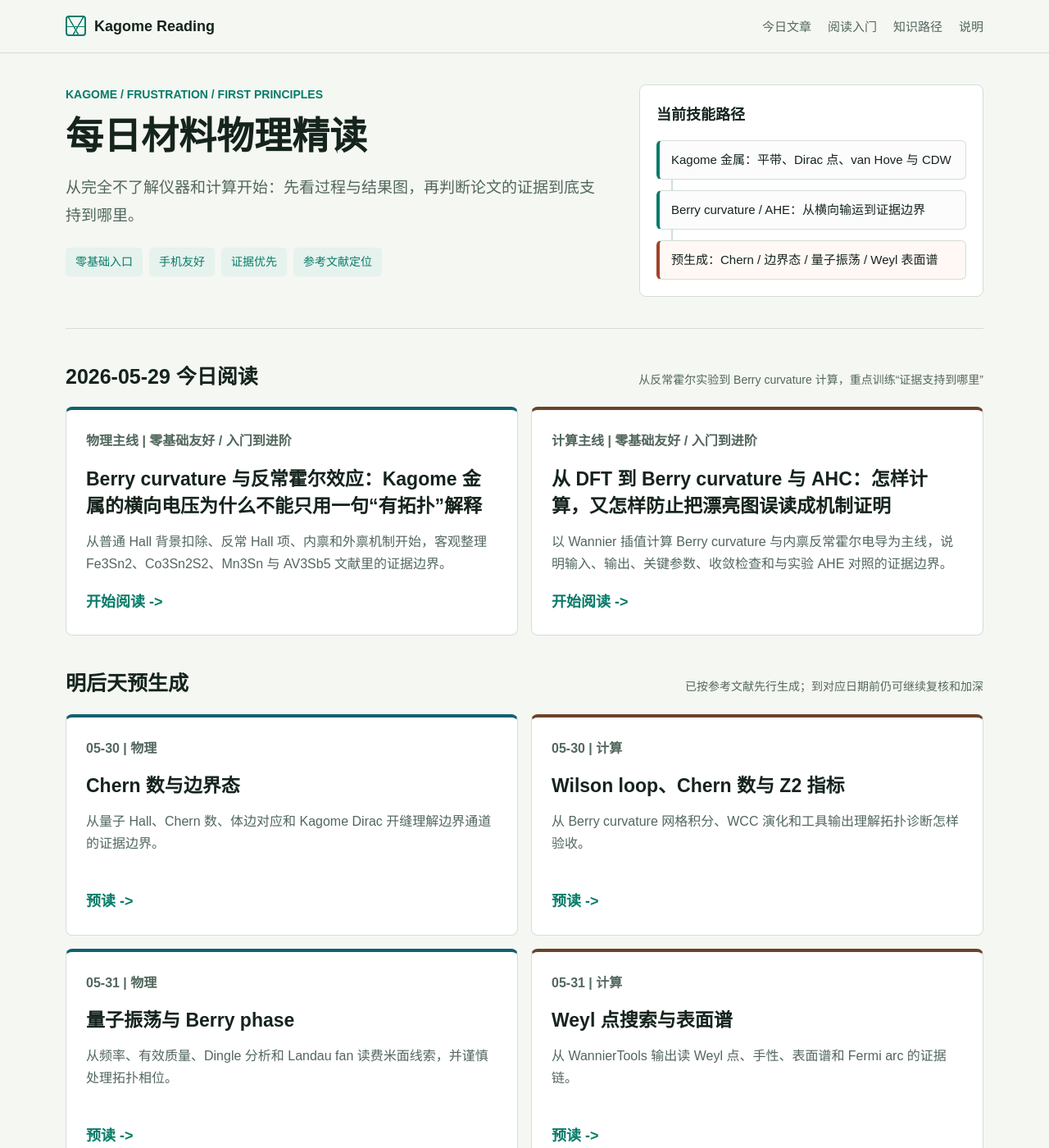
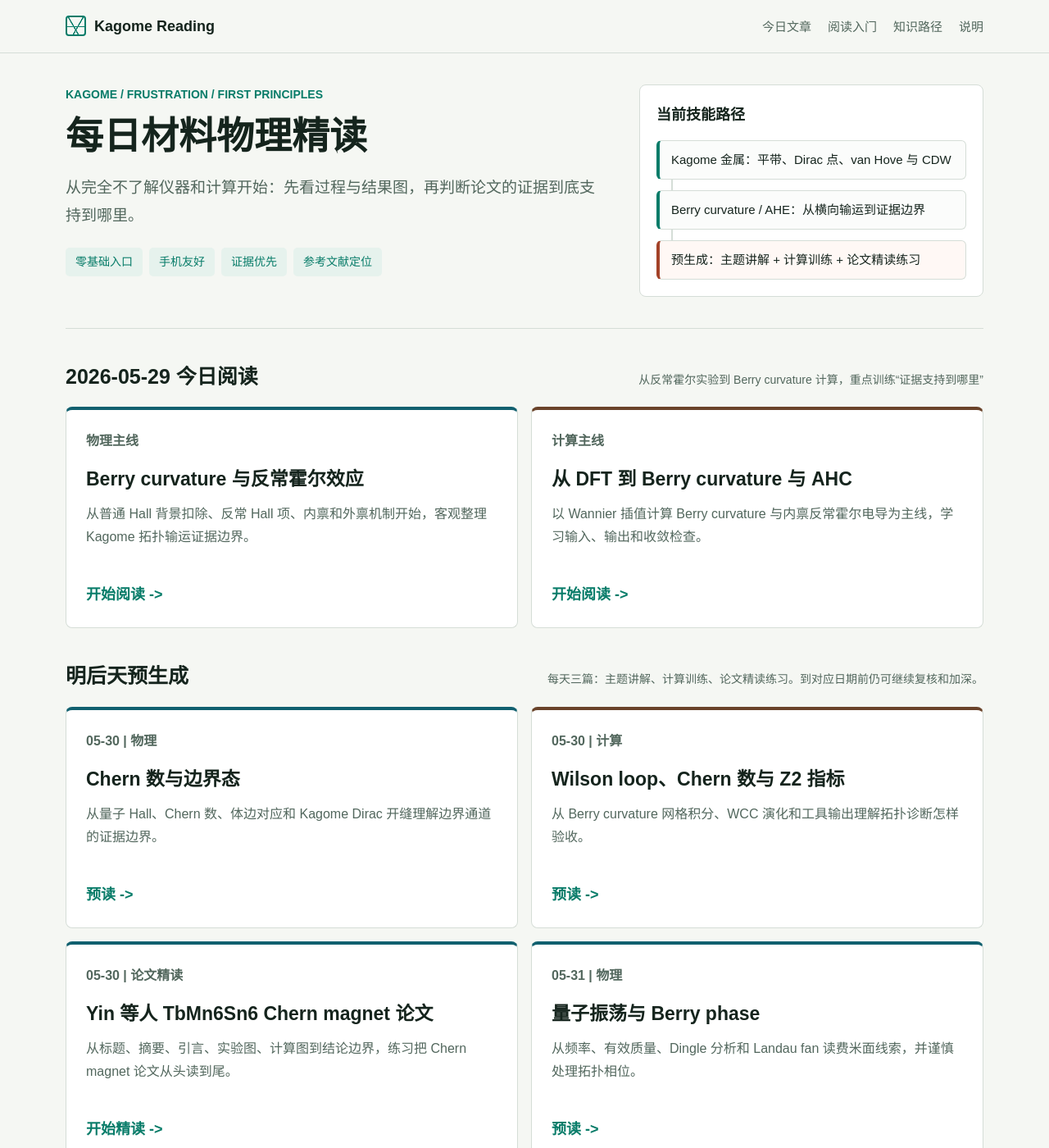
Before and after one commit to 7235212746-jpg/READING, a Jekyll site: the page built from index.html, in a window 1280 px wide and 1400 px high. Shown: the whole window at 82% size. Built offline with Jekyll 4.4.1, drawn with Linux system fonts in a browser that asks for light colours; some of the changed text lies outside the part shown.

Commit message:
Add paper-reading practice links to prerelease homepage

```diff
--- a/index.html
+++ b/index.html
@@ -7,51 +7,36 @@ title: 公开阅读站
     <p class="eyebrow">Kagome / Frustration / First Principles</p>
     <h1>每日材料物理精读</h1>
     <p class="lead">从完全不了解仪器和计算开始：先看过程与结果图，再判断论文的证据到底支持到哪里。</p>
-    <div class="chips" aria-label="学习标签">
-      <span class="chip">零基础入口</span><span class="chip">手机友好</span><span class="chip">证据优先</span><span class="chip">参考文献定位</span>
-    </div>
+    <div class="chips" aria-label="学习标签"><span class="chip">零基础入口</span><span class="chip">手机友好</span><span class="chip">证据优先</span><span class="chip">参考文献定位</span></div>
   </div>
   <aside class="skill-map" id="path" aria-label="当前知识路径">
     <h2>当前技能路径</h2>
     <div class="node">Kagome 金属：平带、Dirac 点、van Hove 与 CDW</div><div class="connector" aria-hidden="true"></div>
     <div class="node">Berry curvature / AHE：从横向输运到证据边界</div><div class="connector" aria-hidden="true"></div>
-    <div class="node node-now">预生成：Chern / 边界态 / 量子振荡 / Weyl 表面谱</div>
+    <div class="node node-now">预生成：主题讲解 + 计算训练 + 论文精读练习</div>
   </aside>
 </section>
 <section aria-labelledby="latest-title">
   <div class="section-head"><h2 id="latest-title">2026-05-29 今日阅读</h2><p>从反常霍尔实验到 Berry curvature 计算，重点训练“证据支持到哪里”</p></div>
   <div class="article-list">
-    <article class="reading-card physics">
-      <p class="card-label">物理主线 | 零基础友好 / 入门到进阶</p>
-      <h3>Berry curvature 与反常霍尔效应：Kagome 金属的横向电压为什么不能只用一句“有拓扑”解释</h3>
-      <p>从普通 Hall 背景扣除、反常 Hall 项、内禀和外禀机制开始，客观整理 Fe3Sn2、Co3Sn2S2、Mn3Sn 与 AV3Sb5 文献里的证据边界。</p>
-      <a class="read-link" href="{{ '/physics/2026-05-29-berry-curvature-anomalous-hall/' | relative_url }}">开始阅读 -></a>
-    </article>
-    <article class="reading-card compute">
-      <p class="card-label">计算主线 | 零基础友好 / 入门到进阶</p>
-      <h3>从 DFT 到 Berry curvature 与 AHC：怎样计算，又怎样防止把漂亮图误读成机制证明</h3>
-      <p>以 Wannier 插值计算 Berry curvature 与内禀反常霍尔电导为主线，说明输入、输出、关键参数、收敛检查和与实验 AHE 对照的证据边界。</p>
-      <a class="read-link" href="{{ '/calculation/2026-05-29-berry-curvature-ahc-wannier/' | relative_url }}">开始阅读 -></a>
-    </article>
+    <article class="reading-card physics"><p class="card-label">物理主线</p><h3>Berry curvature 与反常霍尔效应</h3><p>从普通 Hall 背景扣除、反常 Hall 项、内禀和外禀机制开始，客观整理 Kagome 拓扑输运证据边界。</p><a class="read-link" href="{{ '/physics/2026-05-29-berry-curvature-anomalous-hall/' | relative_url }}">开始阅读 -></a></article>
+    <article class="reading-card compute"><p class="card-label">计算主线</p><h3>从 DFT 到 Berry curvature 与 AHC</h3><p>以 Wannier 插值计算 Berry curvature 与内禀反常霍尔电导为主线，学习输入、输出和收敛检查。</p><a class="read-link" href="{{ '/calculation/2026-05-29-berry-curvature-ahc-wannier/' | relative_url }}">开始阅读 -></a></article>
   </div>
 </section>
 <section aria-labelledby="prerelease-title">
-  <div class="section-head"><h2 id="prerelease-title">明后天预生成</h2><p>已按参考文献先行生成；到对应日期前仍可继续复核和加深</p></div>
+  <div class="section-head"><h2 id="prerelease-title">明后天预生成</h2><p>每天三篇：主题讲解、计算训练、论文精读练习。到对应日期前仍可继续复核和加深。</p></div>
   <div class="article-list">
     <article class="reading-card physics"><p class="card-label">05-30 | 物理</p><h3>Chern 数与边界态</h3><p>从量子 Hall、Chern 数、体边对应和 Kagome Dirac 开缝理解边界通道的证据边界。</p><a class="read-link" href="{{ '/physics/2026-05-30-chern-edge-states-kagome/' | relative_url }}">预读 -></a></article>
     <article class="reading-card compute"><p class="card-label">05-30 | 计算</p><h3>Wilson loop、Chern 数与 Z2 指标</h3><p>从 Berry curvature 网格积分、WCC 演化和工具输出理解拓扑诊断怎样验收。</p><a class="read-link" href="{{ '/calculation/2026-05-30-wilson-loop-chern-z2/' | relative_url }}">预读 -></a></article>
+    <article class="reading-card physics"><p class="card-label">05-30 | 论文精读</p><h3>Yin 等人 TbMn6Sn6 Chern magnet 论文</h3><p>从标题、摘要、引言、实验图、计算图到结论边界，练习把 Chern magnet 论文从头读到尾。</p><a class="read-link" href="{{ '/paper-reading/2026-05-30-yin-tbmn6sn6-cern-magnet/' | relative_url }}">开始精读 -></a></article>
     <article class="reading-card physics"><p class="card-label">05-31 | 物理</p><h3>量子振荡与 Berry phase</h3><p>从频率、有效质量、Dingle 分析和 Landau fan 读费米面线索，并谨慎处理拓扑相位。</p><a class="read-link" href="{{ '/physics/2026-05-31-quantum-oscillations-berry-phase/' | relative_url }}">预读 -></a></article>
     <article class="reading-card compute"><p class="card-label">05-31 | 计算</p><h3>Weyl 点搜索与表面谱</h3><p>从 WannierTools 输出读 Weyl 点、手性、表面谱和 Fermi arc 的证据链。</p><a class="read-link" href="{{ '/calculation/2026-05-31-weyl-points-surface-spectra/' | relative_url }}">预读 -></a></article>
+    <article class="reading-card physics"><p class="card-label">05-31 | 论文精读</p><h3>Ye 等人 Fe3Sn2 massive Dirac fermions 论文</h3><p>从标题、摘要、ARPES、量子振荡、理论模型和结论边界，练习读懂 Kagome 金属论文。</p><a class="read-link" href="{{ '/paper-reading/2026-05-31-ye-fe3sn2-dirac-fermions/' | relative_url }}">开始精读 -></a></article>
   </div>
 </section>
 <section aria-labelledby="tools-title">
   <div class="section-head"><h2 id="tools-title">先补工具，再读论文</h2><p>不知道术语也可以开始</p></div>
-  <article class="reading-card physics">
-    <p class="card-label">零基础工具箱</p>
-    <h3>仪器、公式和计算从哪里入门</h3>
-    <p>已提供 Heisenberg 公式、中子散射、NMR、μSR 和 DFT 入口页，每页先解释路径和第一张图怎么读。</p>
-    <a class="read-link" href="{{ '/methods/' | relative_url }}">打开工具箱 -></a>
-  </article>
+  <article class="reading-card physics"><p class="card-label">零基础工具箱</p><h3>仪器、公式和计算从哪里入门</h3><p>已提供 Heisenberg 公式、中子散射、NMR、μSR 和 DFT 入口页，每页先解释路径和第一张图怎么读。</p><a class="read-link" href="{{ '/methods/' | relative_url }}">打开工具箱 -></a></article>
 </section>
 <section aria-labelledby="archive-title">
   <div class="section-head"><h2 id="archive-title">此前课程：2026-05-21 至 05-28</h2><p>按路线继续补基础</p></div>
```
